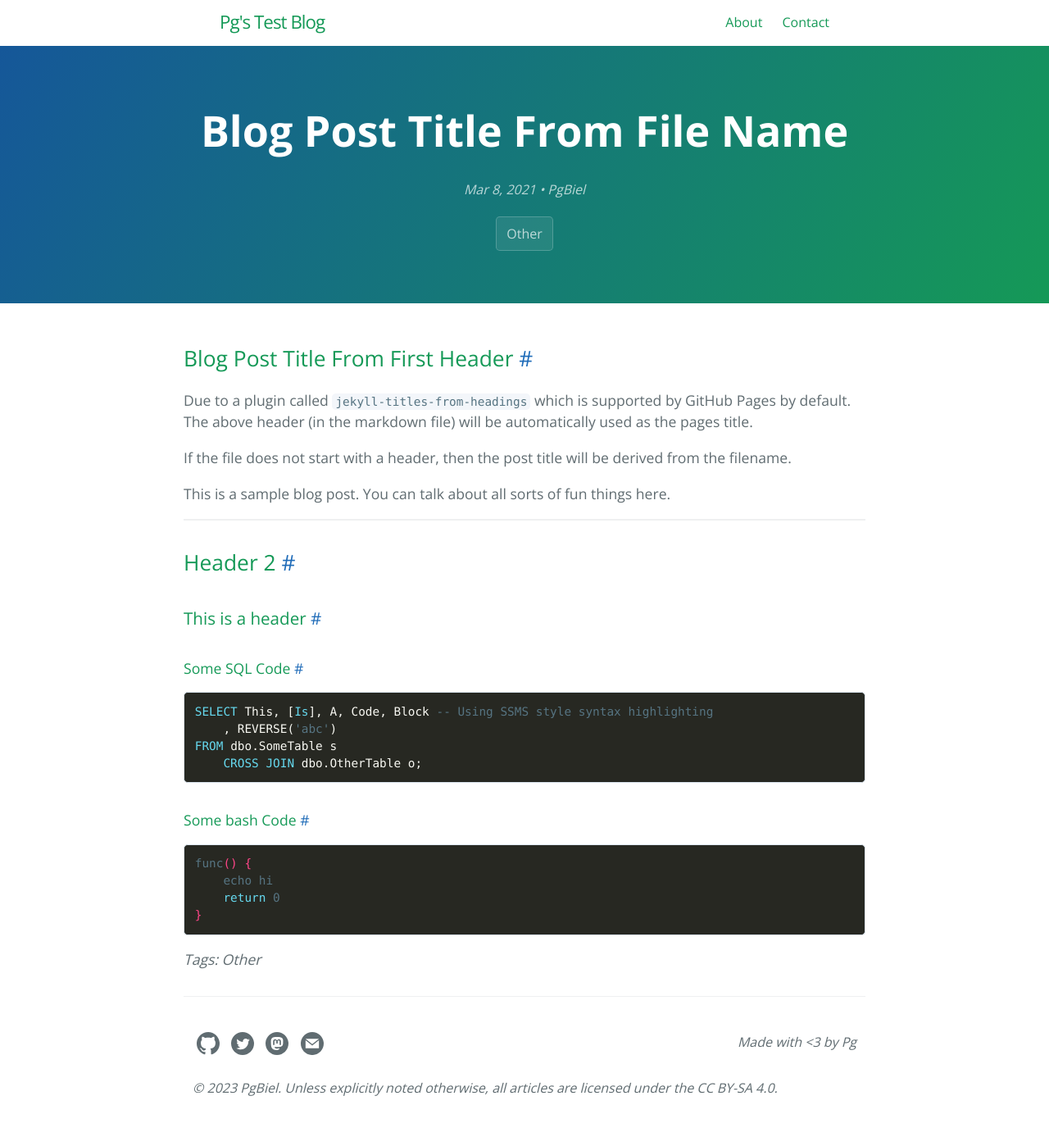
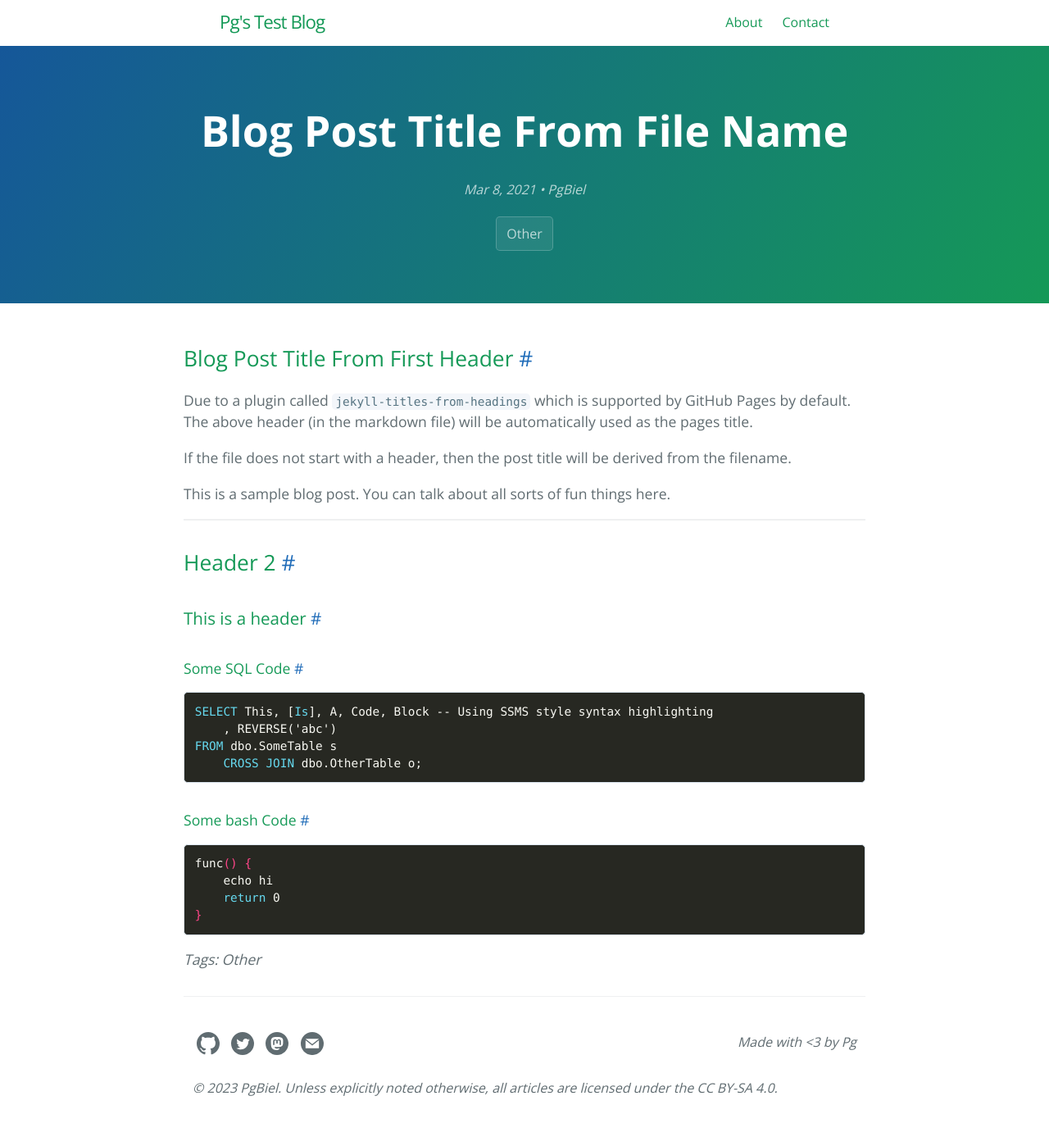
Before and after one commit to PgBiel/blog-test, a Jekyll site: the page built from _posts/2021-03-08-blog-post-title-from-file-name.md, in a window 1280 px wide. Shown: the whole page at 82% size. Built offline with Jekyll 4.4.1, drawn with Linux system fonts in a browser that asks for light colours.

Commit message:
sass(themes): yet yet another monokai fix attempt

```diff
--- a/_sass/syntax-themes/monokai.scss
+++ b/_sass/syntax-themes/monokai.scss
@@ -9,9 +9,8 @@ See https://github.com/pygments/pygments/blob/master/pygments/styles/monokai.py
         background-color: #272822 !important;
     }
 
-    pre code {
-        color: #f8f8f2;  // normal text
-        background-color: #272822;
+    pre > code {
+        color: #f8f8f2 !important;  // normal text
     }
 
     //  .w // Whitespace
```
